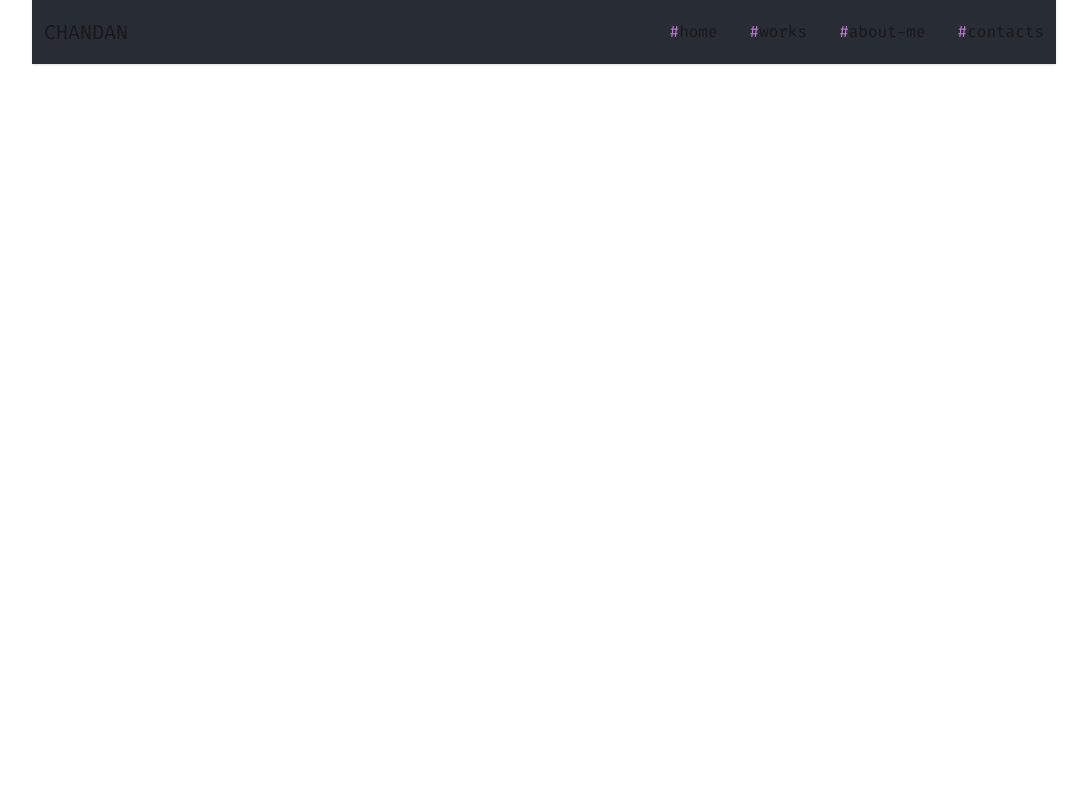
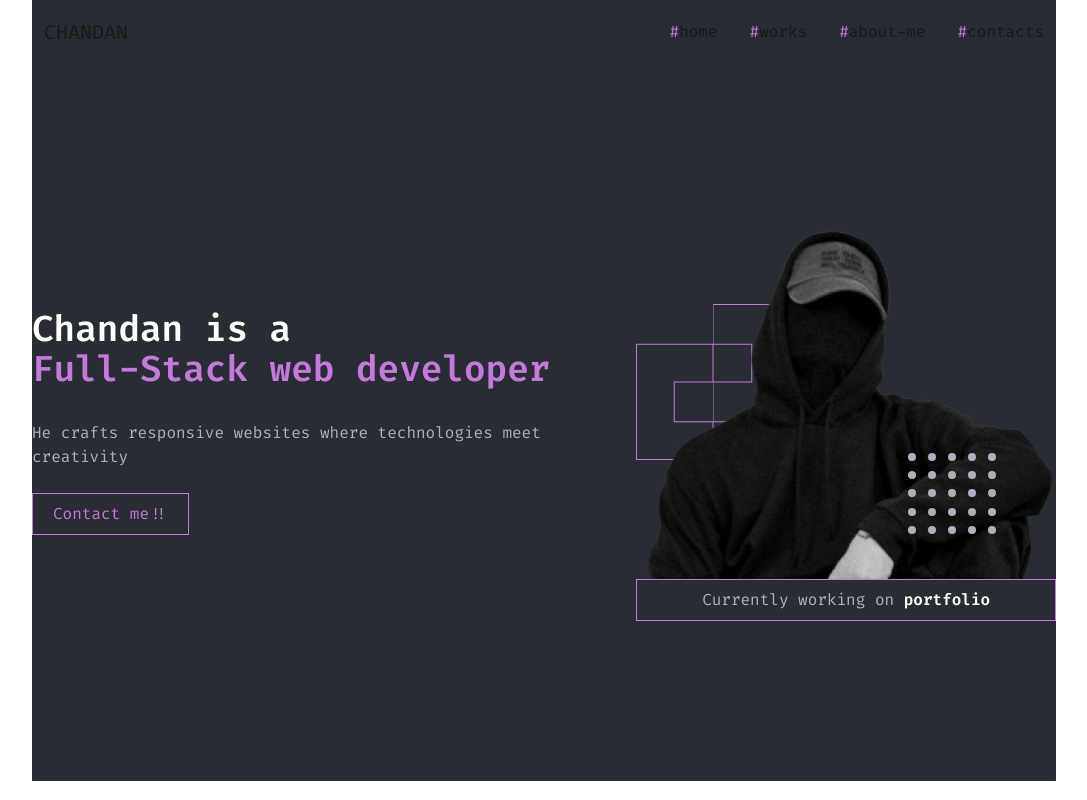
Before and after one commit to chandan-d-karmaker/my-portfolio, a React (Vite) app: page / in a window 1280 px wide. Shown: the whole page, without its empty margins (96-1183 px from the left). Built offline with nearby package versions, Linux system fonts and the light colour scheme.

Commit message:
made hero section and added animation

```diff
--- a/src/App.jsx
+++ b/src/App.jsx
@@ -1,5 +1,5 @@
 import './App.css'
-import Sidebar from './components/Sidebar'
+import Hero from './components/hero'
 import TopNavBar from './components/TopNavBar'
 
 
@@ -8,6 +8,7 @@ function App() {
   return (
     <>
       <TopNavBar/>
+      <Hero/>
 
     </>
   )
--- a/src/components/TopNavBar.jsx
+++ b/src/components/TopNavBar.jsx
@@ -9,7 +9,7 @@ const TopNavBar = () => {
   return (
     <div>
 
-      <div className="navbar bg-[#282C33] shadow-sm md:w-4/5 mx-auto px-0 relative">
+      <div className="navbar bg-[#282C33] md:w-4/5 mx-auto px-0 relative">
 
 
         <div className="navbar-start pl-3">
@@ -32,11 +32,11 @@ const TopNavBar = () => {
           <ul
             tabIndex="-1"
             className="dropdown-content pt-20 pl-5 bg-[#282C33] z-1 min-h-screen absolute top-10 -left-40 min-w-lvw space-y-8">
-            <li><a href="" className=''><span className='text-[#C778DD]'>#</span>home</a></li>
-            <li><a href="" className=''><span className='text-[#C778DD]'>#</span>works</a></li>
-            <li><a href="" className=''><span className='text-[#C778DD]'>#</span>about-me</a></li>
-            <li><a href="" className=''><span className='text-[#C778DD]'>#</span>contacts</a></li>
-            <ul className='flex gap-5 mt-45'>
+            <li><a href="" className='text-3xl'><span className='text-[#C778DD]'>#</span>home</a></li>
+            <li><a href="" className='text-3xl'><span className='text-[#C778DD]'>#</span>works</a></li>
+            <li><a href="" className='text-3xl'><span className='text-[#C778DD]'>#</span>about-me</a></li>
+            <li><a href="" className='text-3xl'><span className='text-[#C778DD]'>#</span>contacts</a></li>
+            <ul className='flex gap-5 mt-38'>
               <li><a href="https://github.com/chandan-d-karmaker" target='_blank' rel='noopener noreferrer'>
                 <img src={github} alt="GitHub" />
               </a></li>
--- /dev/null
+++ b/src/components/hero.jsx
@@ -0,0 +1,76 @@
+import React from 'react';
+import heroImg from '../assets/heroImg.png'
+import logoBox from '../assets/LogoBox.svg'
+import Ellipse from '../assets/Ellipse.svg'
+
+const Hero = () => {
+    return (
+        <div className='md:w-4/5 mx-auto bg-[#282C33] md:py-40 py-10 px-4 md:px-0'>
+
+            <div className='flex flex-col md:flex-row items-center justify-between gap-10'>
+                {/* left side */}
+                <div>
+                    <h1 className='text-4xl text-white font-semibold mb-8'>Chandan is a <br /> <span className='text-[#C778DD]'>Full-Stack web developer</span></h1>
+
+                    <p className='text-[#ABB2BF] leading-6 text-[16px] mb-6'>He crafts responsive websites where technologies meet creativity</p>
+
+                    <button className='border border-[#C778DD] text-[#C778DD] px-5 py-2 mt-5 hover:bg-[#C778DD] hover:text-[#282C33] transition-colors duration-300 hidden md:flex'>Contact me!!</button>
+                </div>
+
+                {/* right side */}
+                <div className='flex flex-col relative'>
+                    <img src={heroImg} alt="Hero" className='z-10' />
+                    <button className='border border-[#C778DD] text-[#ABB2BF] px-5 py-2'>Currently working on <span className='font-semibold text-white'>portfolio</span> </button>
+                    <img src={logoBox} alt="Logo Box" className='absolute top-20 left-0' />
+
+                    <div className='grid grid-rows-5 gap-1 w-22 h-22 absolute bottom-20 right-15 z-20'>
+                        <div className='flex justify-between hover:animate-bounce animation-delay-800'>
+                            <img src={Ellipse} alt="Ellipse" className='w-2 h-2 hover:animate-ping animation-delay-800' />
+                            <img src={Ellipse} alt="Ellipse" className='w-2 h-2 hover:animate-ping animation-delay-800' />
+                            <img src={Ellipse} alt="Ellipse" className='w-2 h-2 hover:animate-ping animation-delay-800' />
+                            <img src={Ellipse} alt="Ellipse" className='w-2 h-2 hover:animate-ping animation-delay-800' />
+                            <img src={Ellipse} alt="Ellipse" className='w-2 h-2 hover:animate-ping animation-delay-800' />
+                        </div>
+                        <div className='flex justify-between hover:animate-bounce animation-delay-800'>
+                            <img src={Ellipse} alt="Ellipse" className='w-2 h-2 hover:animate-ping animation-delay-800' />
+                            <img src={Ellipse} alt="Ellipse" className='w-2 h-2 hover:animate-ping animation-delay-800' />
+                            <img src={Ellipse} alt="Ellipse" className='w-2 h-2 hover:animate-ping animation-delay-800' />
+                            <img src={Ellipse} alt="Ellipse" className='w-2 h-2 hover:animate-ping animation-delay-800' />
+                            <img src={Ellipse} alt="Ellipse" className='w-2 h-2 hover:animate-ping animation-delay-800' />
+
+                        </div>
+                        <div className='flex justify-between hover:animate-bounce animation-delay-800'>
+                            <img src={Ellipse} alt="Ellipse" className='w-2 h-2 hover:animate-ping animation-delay-800' />
+                            <img src={Ellipse} alt="Ellipse" className='w-2 h-2 hover:animate-ping animation-delay-800' />
+                            <img src={Ellipse} alt="Ellipse" className='w-2 h-2 hover:animate-ping animation-delay-800' />
+                            <img src={Ellipse} alt="Ellipse" className='w-2 h-2 hover:animate-ping animation-delay-800' />
+                            <img src={Ellipse} alt="Ellipse" className='w-2 h-2 hover:animate-ping animation-delay-800' />
+
+                        </div>
+                        <div className='flex justify-between hover:animate-bounce animation-delay-800'>
+                            <img src={Ellipse} alt="Ellipse" className='w-2 h-2 hover:animate-ping animation-delay-800' />
+                            <img src={Ellipse} alt="Ellipse" className='w-2 h-2 hover:animate-ping animation-delay-800' />
+                            <img src={Ellipse} alt="Ellipse" className='w-2 h-2 hover:animate-ping animation-delay-800' />
+                            <img src={Ellipse} alt="Ellipse" className='w-2 h-2 hover:animate-ping animation-delay-800' />
+                            <img src={Ellipse} alt="Ellipse" className='w-2 h-2 hover:animate-ping animation-delay-800' />
+
+                        </div>
+                        <div className='flex justify-between hover:animate-bounce animation-delay-800'>
+
+                            <img src={Ellipse} alt="Ellipse" className='w-2 h-2 hover:animate-ping animation-delay-800' />
+                            <img src={Ellipse} alt="Ellipse" className='w-2 h-2 hover:animate-ping animation-delay-800' />
+                            <img src={Ellipse} alt="Ellipse" className='w-2 h-2 hover:animate-ping animation-delay-800' />
+                            <img src={Ellipse} alt="Ellipse" className='w-2 h-2 hover:animate-ping animation-delay-800' />
+                            <img src={Ellipse} alt="Ellipse" className='w-2 h-2 hover:animate-ping animation-delay-800' />
+                        </div>
+                    </div>
+
+                </div>
+            </div>
+
+
+        </div>
+    );
+};
+
+export default Hero;
```
Also changed, not shown: src/components/MobileMenu.jsx (added).
